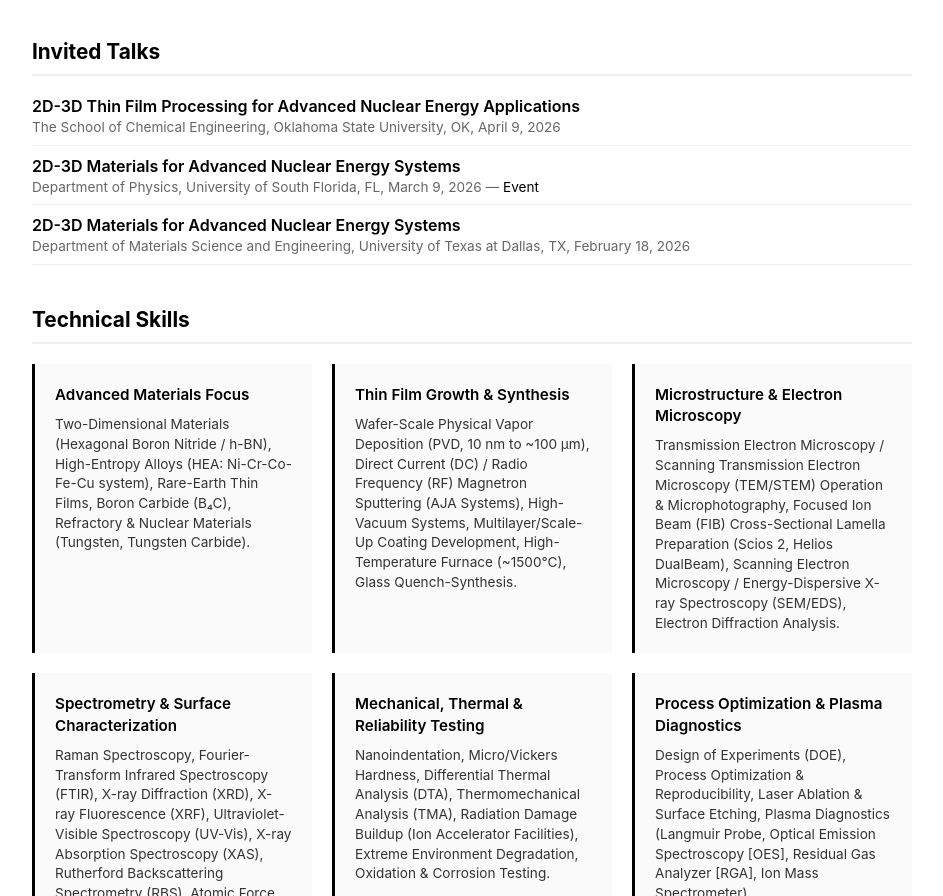
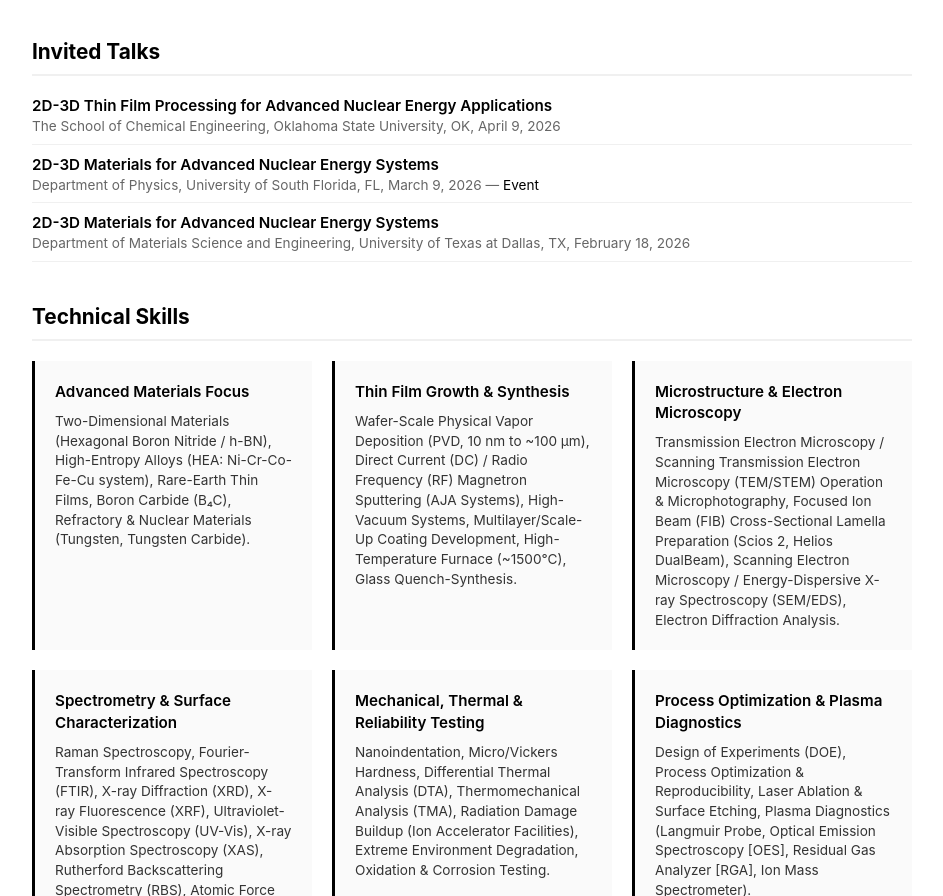
Before and after one commit to minsukseo/minsukseo.github.io, a plain HTML site: page index.html in a window 1280 px wide. Shown: the part 2299-3195 px from the top of the page, without its empty margins (293-1236 px from the left). Drawn offline with Linux system fonts and the light colour scheme.

Commit message:
Update index.html

```diff
--- a/index.html
+++ b/index.html
@@ -126,7 +126,7 @@
             border-bottom: 1px solid #f0f0f0;
         }
 
-        .talk-title { font-weight: 600; color: #000; margin-bottom: 2px; line-height: 1.3; }
+        .talk-title { font-size: 0.95rem; font-weight: 600; color: #000; margin-bottom: 2px; line-height: 1.3; }
         .talk-venue { color: #666; font-size: 0.85rem; line-height: 1.3; }
 
         .skills-container {
```
